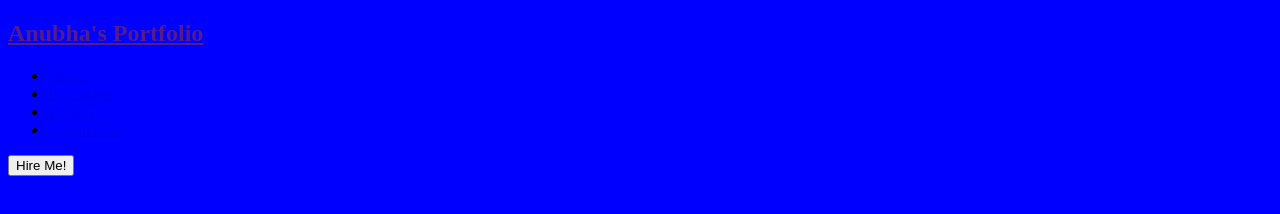
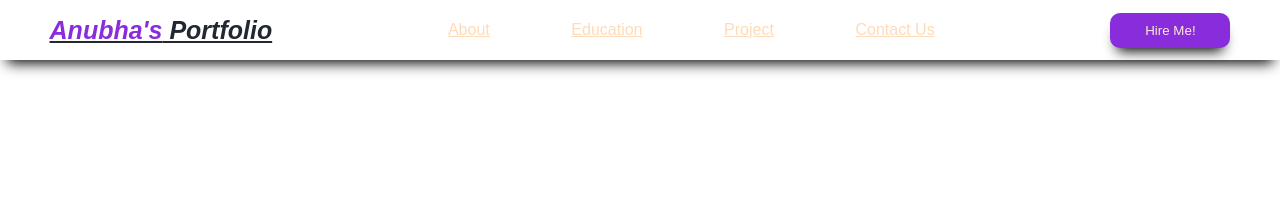
Before and after one commit to AnubhaJarwal/Personal_portfolio, a plain HTML site: page index.html in a window 1280 px wide. Drawn offline with Linux system fonts and the light colour scheme.

Commit message:
css navbar

```diff
--- a/style.css
+++ b/style.css
@@ -1,3 +1,75 @@
-body{
-    background-color: blue;
+ * {
+    box-sizing: border-box;
+    margin: 0%;
+    padding: 0%;
+ }
+ body{
+    font-family:sans-serif;
+    color: darksalmon;
+ }
+ a{
+    text-decorarion: none;
+    color: peachpuff;
+ }
+ a:hover{
+    color: whitesmoke;
+    transition: all 250ms;
+ }
+ .navbar{
+    background-color: white;
+    position: fixed;
+    width: 100%;
+    height: 60px;
+    display: flex;
+    justify-content: space-around;
+    align-items: center;
+    z-index: 99;
+    -webkit-box-shadow: 0px 10px 13px -7px #000000,
+    5px 5px 15px 5px rgba(0, 0, 0, 0);
+    box-shadow: 0px 10px 13px -7px #000000, 5px 5px 15px rgba(0, 0, 0, 0);
+ }
+
+ .logo-main-title {
+    font-size: 25px;
+    font-style: italic;
+    border-bottom: #892cdc; 4px
+ }
+.logo-title{
+    color: #892cdc;
 }
+.title-link{
+    color: #222831;
+}
+.list-section{
+    width: 50%;
+}
+.list-wrap{
+    display: flex;
+    justify-content: space-evenly;
+}
+.list-item{
+    list-style: none;
+    padding: 5px;
+    border-radius: 8px;
+}
+.list-item:hover {
+    background-color: #892cdc;
+    cursor: pointer;
+    transition: all 25ms;
+}
+.hire-btn{
+    width: 120px;
+    height: 35px;
+    border: none;
+    background-color: #892cdc;
+    -webkit-box-shadow: 0px 10px 13px -7px #000000,
+    5px 5px 15px 5px rgba(0, 0, 0, 0);
+    box-shadow: 0px 10px 13px 13px -7px #000000, 5px 5px 15px rgba(0, 0, 0, 0);
+    color: antiquewhite;
+    border-radius: 10px;
+}
+.hire-btn:hover{
+    cursor: pointer;
+    transform: scale(1,1);
+    transition: all 250ms;
+}
```
